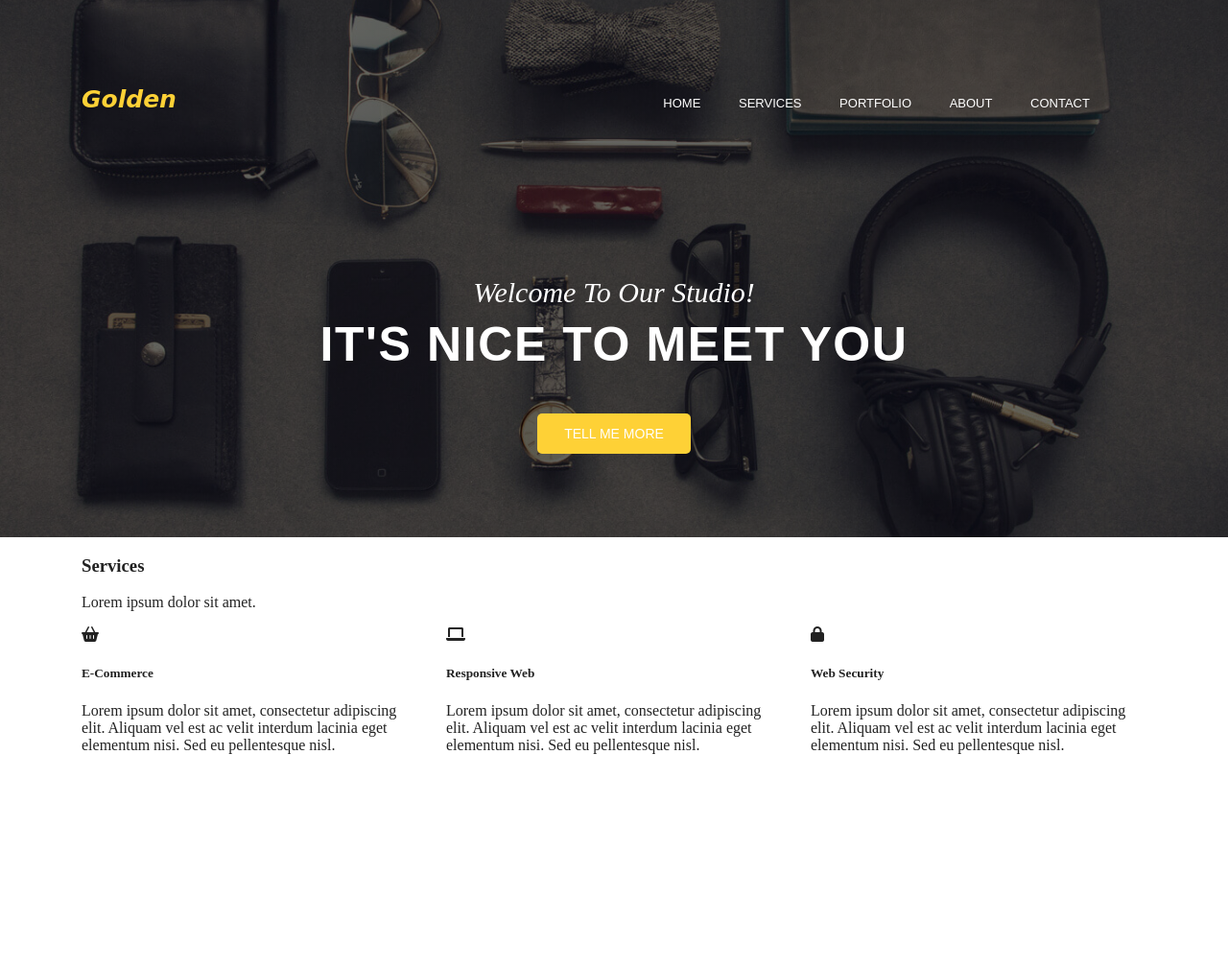
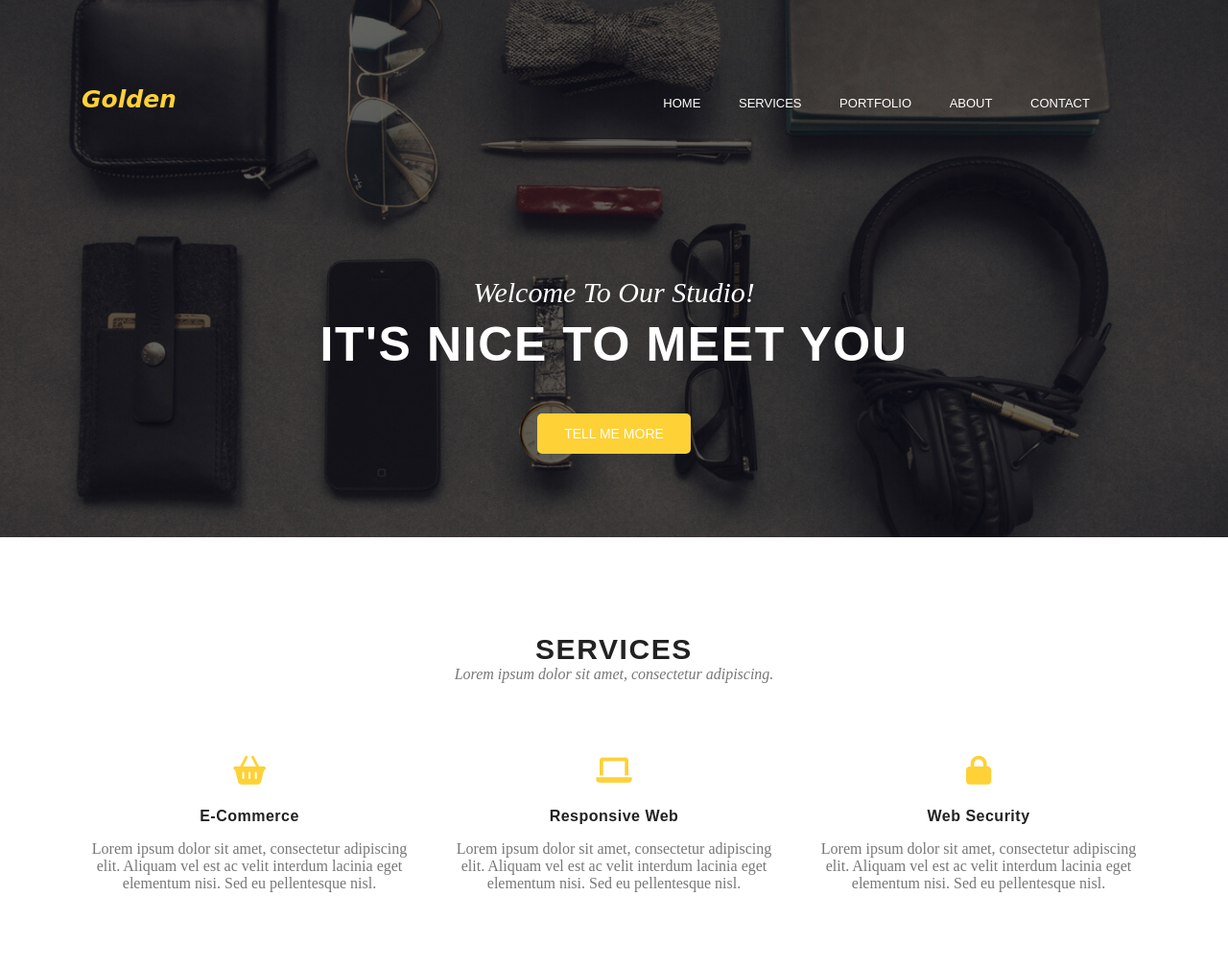
Before and after one commit to k0r0lina/task-runner-project, a website: page index.html in a window 1280 px wide. Shown: the whole page at 96% size. Before the commit the page ends 802 px from the top, so only its background shows below. Drawn offline with Linux system fonts and the light colour scheme; a web font is replaced by a local one.

Commit message:
Add style for Services

```diff
--- a/index.html
+++ b/index.html
@@ -41,7 +41,7 @@
             <div class="container">
                 <div class="section-title">
                     <h3>Services</h3>
-                    <p>Lorem ipsum dolor sit amet.</p>
+                    <p><i>Lorem ipsum dolor sit amet, consectetur adipiscing.</i></p>
                 </div>
                 <div class="row">
                     <div class="col-sm-12 col-md-4">
@@ -50,7 +50,7 @@
                                 <i class="fa-solid fa-basket-shopping"></i>
                             </div>
                             <div class="card-body">
-                                <h5>E-Commerce</h5>
+                                <h4>E-Commerce</h4>
                                 <p>Lorem ipsum dolor sit amet, consectetur adipiscing elit. Aliquam vel est ac velit interdum lacinia eget elementum nisi. Sed eu pellentesque nisl.</p>
                             </div>
                         </div>
@@ -61,7 +61,7 @@
                                 <i class="fa-solid fa-laptop"></i>
                             </div>
                             <div class="card-body">
-                                <h5>Responsive Web</h5>
+                                <h4>Responsive Web</h4>
                                 <p>Lorem ipsum dolor sit amet, consectetur adipiscing elit. Aliquam vel est ac velit interdum lacinia eget elementum nisi. Sed eu pellentesque nisl.</p>
                             </div>
                         </div>
@@ -72,7 +72,7 @@
                                 <i class="fa-solid fa-lock"></i>
                             </div>
                             <div class="card-body">
-                                <h5>Web Security</h5>
+                                <h4>Web Security</h4>
                                 <p>Lorem ipsum dolor sit amet, consectetur adipiscing elit. Aliquam vel est ac velit interdum lacinia eget elementum nisi. Sed eu pellentesque nisl.</p>
                             </div>
                         </div>
--- a/sass/style.scss
+++ b/sass/style.scss
@@ -110,3 +110,39 @@ header {
 .home-captions .btn:hover {
     background-color: #eec327;
 }
+
+// Services //
+
+.services {
+    text-align: center;
+    margin: 100px 0;
+}
+
+.section-title, .card {
+    margin-bottom: 75px;
+}
+
+.section-title h3 {
+    font-family: $font-title;
+    text-transform: uppercase;
+    font-size: 30px;
+    letter-spacing: 1.6px;
+    margin-bottom: 0;
+}
+.section-title p {
+    margin-top: 0;
+    color: $subtitle-color;
+}
+
+.card-icon {
+    color: $color-logo;
+    font-size: 30px;
+}
+.card-body h4 {
+    font-family: $font-title;
+    letter-spacing: 0.5px;
+    margin-bottom: 0;
+}
+.card-body p {
+    color: $subtitle-color;
+}
```
Also changed, not shown: css/style.css, 1 other file.
